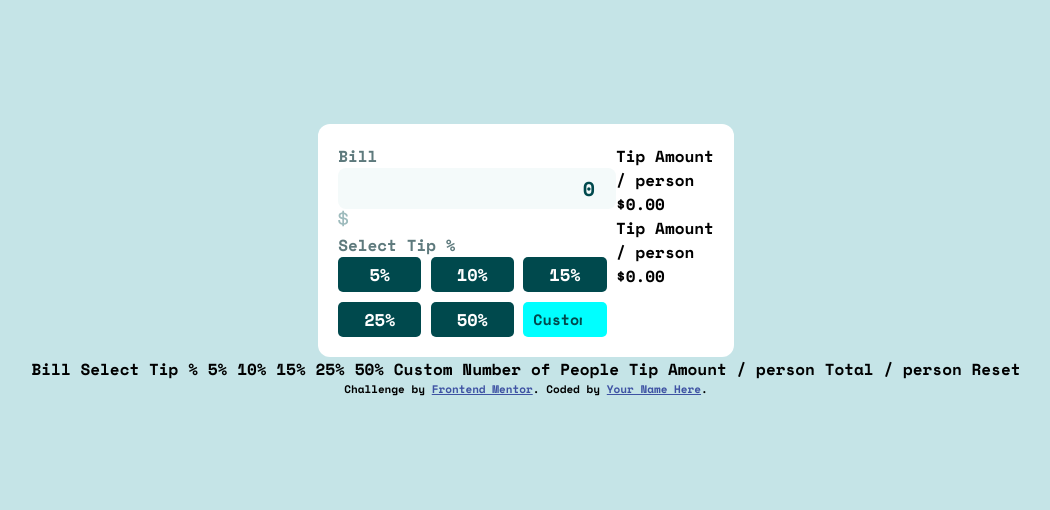
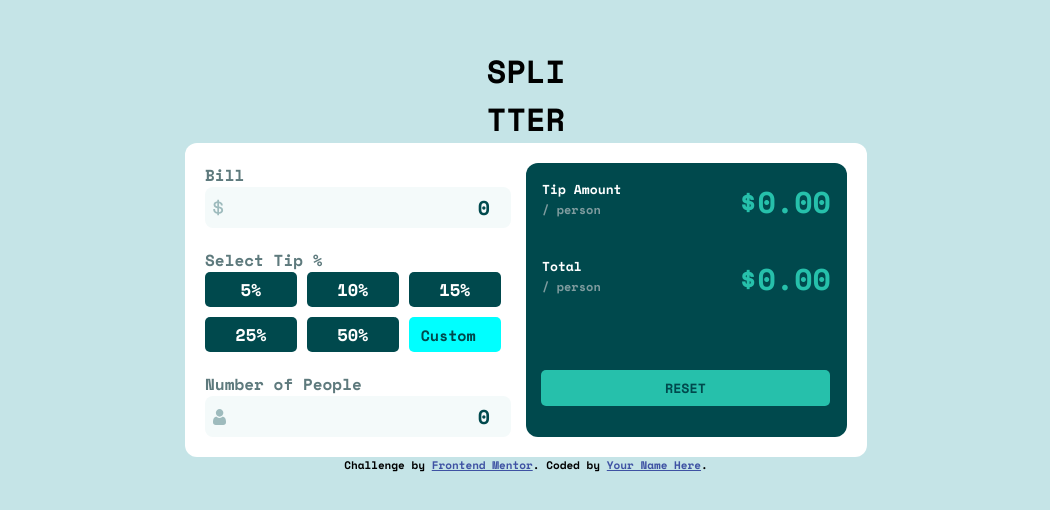
Before and after one commit to KemiDoyin/Tip-Calculator, a plain HTML site: page index.html in a window 1280 px wide. Shown: the part 140-650 px from the top of the page, without its empty margins (114-1164 px from the left). Drawn offline with nearby package versions, Linux system fonts and the light colour scheme.

Commit message:
updated html

```diff
--- a/index.html
+++ b/index.html
@@ -13,59 +13,51 @@
 </head>
 <body>
   <main>
+    <h1>spli <br>tter</h1>
     <div class="calculator_box">
-      <div class="box_1">
+      <div class="calc_interface">
         <form>
-          <label for="bill">Bill</label>
-          <div class="bill_input">
+          <div class="form_input">
+            <label for="bill">Bill</label>
             <input type="number" name="bill" id="bill" placeholder="0" min="0">
-          <span class="dollar"><img src="images/icon-dollar.svg" alt=""></span>
+            <span><img src="images/icon-dollar.svg" alt="dollar icon"></span>
           </div>
+          <span class="error"></span>
+          <div class="form_input">
+            <label for="tip">Select Tip %</label>
+            <div class="tip">
+              <button class="tip_button">5%</button>
+              <button class="tip_button">10%</button>
+              <button class="tip_button">15%</button>
+              <button class="tip_button">25%</button>
+              <button class="tip_button">50%</button>
+            <input type="number" name="tip" id="tip" placeholder="Custom" min="0">
+            </div>
+          </div>
+          <span class="error"></span>
+          <div class="form_input">
+            <label for="total_persons">Number of People</label>
+            <input type="number" name="total_persons" id="total_persons" placeholder="0" min="0">
+            <span><img src="images/icon-person.svg" alt="dollar icon"></span>
+          </div>
+          <span class="error"></span>
         </form>
-          <form class="select_tip">
-          <label for="tip">Select Tip %</label>
-          <div class="tip">
-            <button>5%</button>
-          <button>10%</button>
-          <button>15%</button>
-          <button>25%</button>
-          <button>50%</button>
-          <input type="number" name="tip" id="tip" placeholder="Custom" min="0">
-          </div>
-          </form>
       </div>
-      <div class="box_2">
-        <div class="label_1">
-          <p>Tip Amount <br><span>/ person</span></p>
-          <p>$0.00</p>
+      <div class="calc_total_display">
+        <div class="tip_display">
+          <h2>Tip Amount <br><span>/ person</span></h2>
+          <p class="tip_amount">$0.00</p>
         </div>
-        <div class="label_2">
-          <p>Tip Amount <br><span>/ person</span></p>
-          <p>$0.00</p>
+        <div class="tip_display">
+          <h2>Total <br><span>/ person</span></h2>
+          <p class="total_amount">$0.00</p>
         </div>
+        <button type="reset">Reset</button>
       </div>
     </div>
   </main>
 
-  Bill
 
-  Select Tip %
-  5%
-  10%
-  15%
-  25%
-  50%
-  Custom
-
-  Number of People
-
-  Tip Amount
-  / person
-
-  Total
-  / person
-
-  Reset
 
   <div class="attribution">
     Challenge by <a href="https://www.frontendmentor.io?ref=challenge" target="_blank">Frontend Mentor</a>.
```
